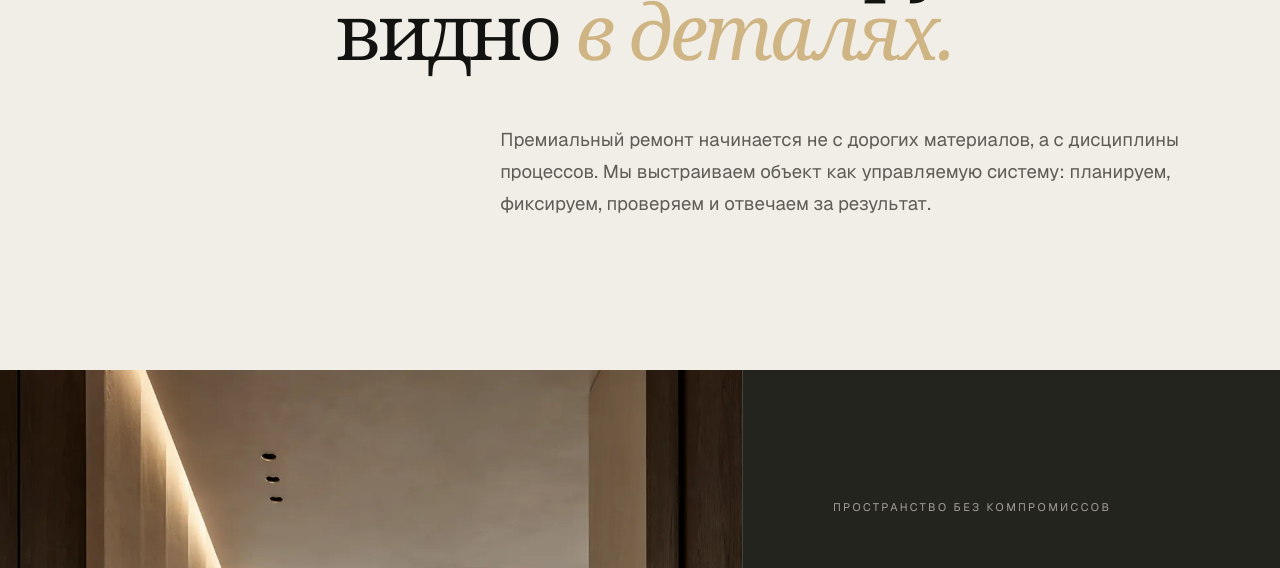
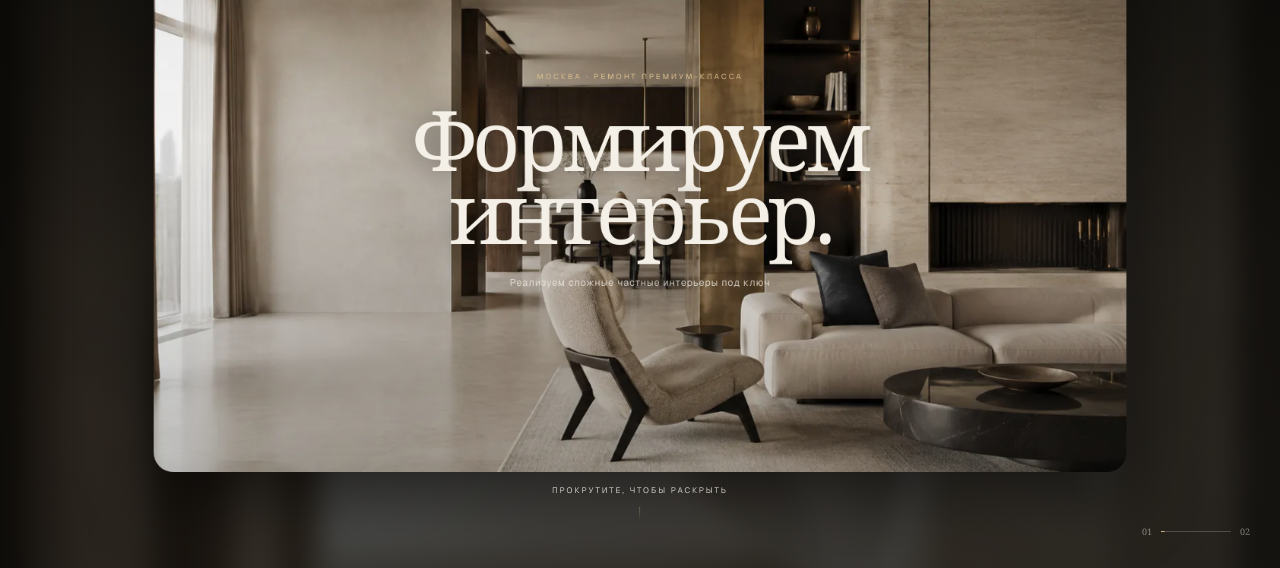
Before and after one commit to holyfastman/Gaudi, a Next.js app: page / in a window 1280 px wide. Shown: the part 232-800 px from the top of the page. Built offline with nearby package versions, Linux system fonts and the light colour scheme.

Commit message:
Добавить раскрывающийся медиаблок

```diff
--- /dev/null
+++ b/components/blocks/scroll-expansion-hero.tsx
@@ -0,0 +1,127 @@
+"use client";
+
+import type { CSSProperties, ReactNode } from "react";
+import { useEffect, useRef, useState } from "react";
+
+interface ScrollExpandMediaProps {
+  mediaType: "video" | "image";
+  mediaSrc: string;
+  posterSrc?: string;
+  bgImageSrc: string;
+  title: string;
+  date: string;
+  scrollToExpand: string;
+  textBlend?: boolean;
+  children?: ReactNode;
+}
+
+export default function ScrollExpandMedia({
+  mediaType,
+  mediaSrc,
+  posterSrc,
+  bgImageSrc,
+  title,
+  date,
+  scrollToExpand,
+  textBlend = false,
+  children,
+}: ScrollExpandMediaProps) {
+  const rootRef = useRef<HTMLDivElement>(null);
+  const frameRef = useRef<number | null>(null);
+  const [progress, setProgress] = useState(0);
+
+  useEffect(() => {
+    const update = () => {
+      frameRef.current = null;
+      const root = rootRef.current;
+      if (!root) return;
+
+      const rect = root.getBoundingClientRect();
+      const travel = Math.max(1, root.offsetHeight - window.innerHeight);
+      const next = Math.min(1, Math.max(0, -rect.top / travel));
+      setProgress((current) => Math.abs(current - next) > 0.001 ? next : current);
+    };
+
+    const onScroll = () => {
+      if (frameRef.current === null) frameRef.current = window.requestAnimationFrame(update);
+    };
+
+    update();
+    window.addEventListener("scroll", onScroll, { passive: true });
+    window.addEventListener("resize", onScroll);
+    window.addEventListener("resetSection", update);
+
+    return () => {
+      window.removeEventListener("scroll", onScroll);
+      window.removeEventListener("resize", onScroll);
+      window.removeEventListener("resetSection", update);
+      if (frameRef.current !== null) window.cancelAnimationFrame(frameRef.current);
+    };
+  }, []);
+
+  const eased = 1 - Math.pow(1 - progress, 3);
+  const reveal = Math.min(1, Math.max(0, (progress - 0.58) / 0.34));
+  const introOpacity = Math.max(0, 1 - progress * 2.25);
+  const frameStyle = {
+    borderRadius: `${Math.max(0, 26 * (1 - eased))}px`,
+    transform: `scale(${0.76 + eased * 0.24})`,
+  } as CSSProperties;
+
+  return (
+    <div className="scroll-expand-shell" ref={rootRef}>
+      <div
+        className="scroll-expand-background"
+        aria-hidden="true"
+        style={{ backgroundImage: `url(${bgImageSrc})`, opacity: 0.78 - eased * 0.4 }}
+      />
+
+      <div className="scroll-expand-sticky">
+        <div className="scroll-expand-frame" style={frameStyle}>
+          {mediaType === "video" ? (
+            <video
+              className="scroll-expand-media"
+              src={mediaSrc}
+              poster={posterSrc}
+              autoPlay
+              muted
+              loop
+              playsInline
+              aria-label={title}
+            />
+          ) : (
+            <img className="scroll-expand-media" src={mediaSrc} alt="Премиальный интерьер Gaudi" />
+          )}
+          <div className="scroll-expand-shade" style={{ opacity: 0.3 + reveal * 0.62 }} />
+
+          <div
+            className={`scroll-expand-intro${textBlend ? " is-blended" : ""}`}
+            style={{ opacity: introOpacity, transform: `translateY(${progress * -28}px)` }}
+          >
+            <p>{date}</p>
+            <h1>{title}</h1>
+            <span>Реализуем сложные частные интерьеры под ключ</span>
+          </div>
+
+          <div
+            className="scroll-expand-reveal"
+            style={{ opacity: reveal, transform: `scale(${0.94 + reveal * 0.06})` }}
+            aria-hidden={reveal < 0.5}
+          >
+            {children}
+          </div>
+        </div>
+
+        <div className="scroll-expand-cue" style={{ opacity: Math.max(0, 1 - progress * 4) }}>
+          <span>{scrollToExpand}</span>
+          <i aria-hidden="true" />
+        </div>
+
+        <div className="scroll-expand-counter" aria-hidden="true">
+          <span>01</span>
+          <i><b style={{ transform: `scaleX(${Math.max(0.05, progress)})` }} /></i>
+          <span>02</span>
+        </div>
+      </div>
+    </div>
+  );
+}
```
